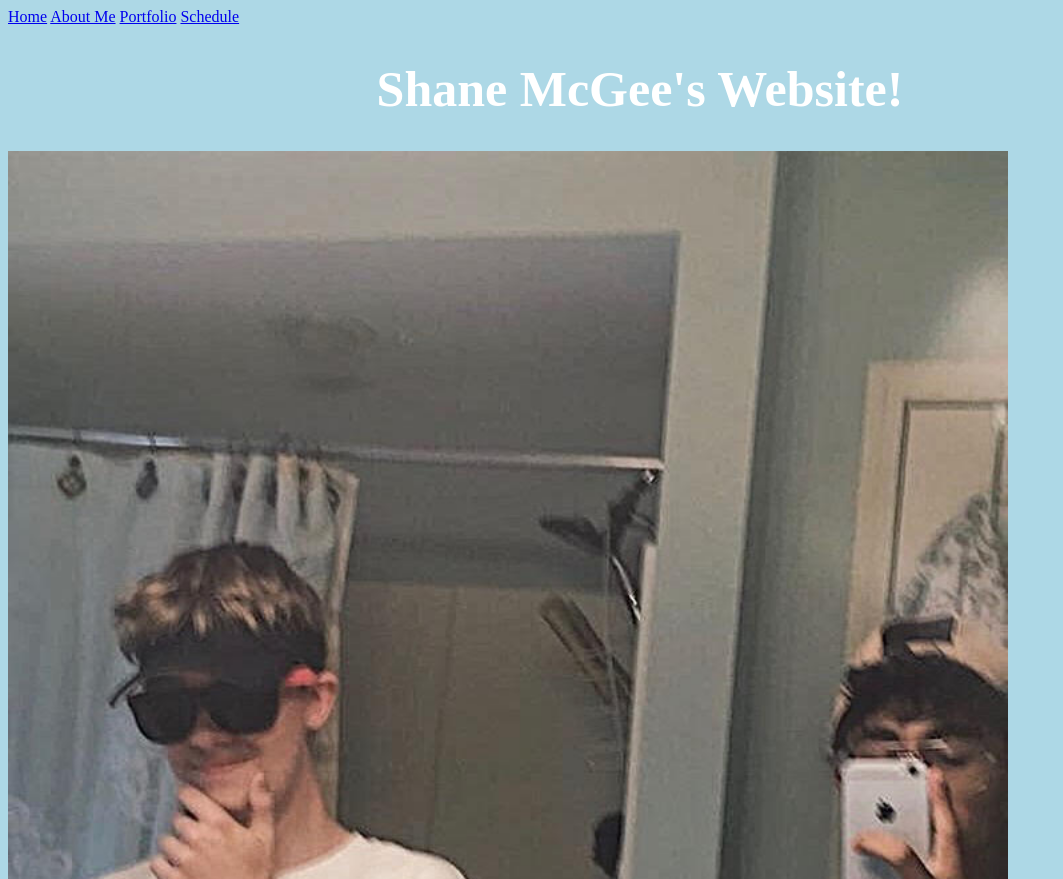
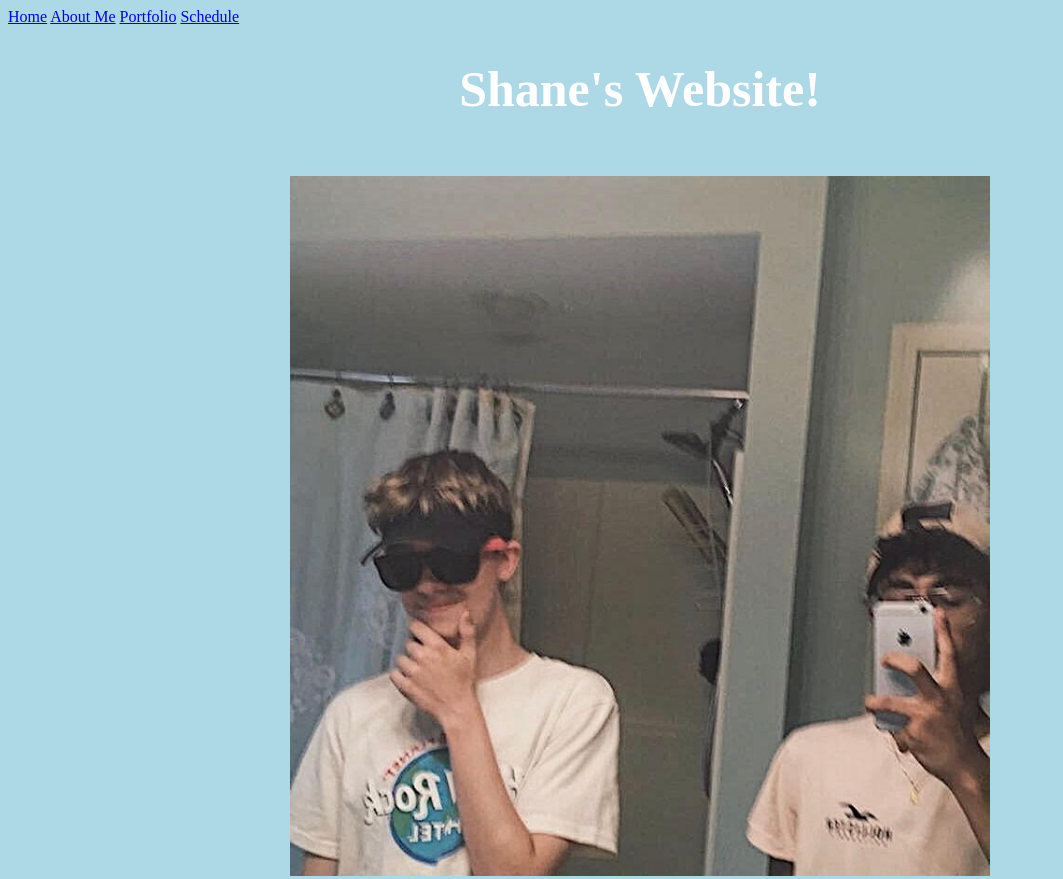
Before and after one commit to smcgee000/Shane_csp2019, a plain HTML site: page index.html in a window 1280 px wide. Shown: the top 879 px of the page, without its empty margins (0-1063 px from the left). Drawn offline with Linux system fonts and the light colour scheme.

Commit message:
Add files via upload

```diff
--- a/Home.css
+++ b/Home.css
@@ -1,5 +1,6 @@
 body {
   background-color: lightblue;
+
 }
 
 h1 {
--- a/index.html
+++ b/index.html
@@ -1,19 +1,23 @@
 <!doctype html>
 <html lang="en">
-	<a href="index.html">Home</a>
+<head>
+	<link href="home.css" rel="stylesheet" type="text/css">
+	<meta charset="utf-8">
+	<title>Home</title>
+
+
+</head>
+<body>
+<a href="index.html">Home</a>
 	<a href="aboutme.html">About Me</a>
 	<a href="portfolio.html">Portfolio</a>
 	<a href="classes.html">Schedule</a>
-<head>
-	<link href="home.css" rel="stylesheet" type="text/css">
 
-<meta charset="utf-8">
-<title>Home</title>
-</head>
-<body>
 
-<h1>Shane McGee's Website!</h1>
-<img src="images/unnamed.jpg" height="1000" class="center">
-
+<h1>Shane's Website!
+<br>
+<br>
+<img src="images/unnamed.jpg" height="700" class="center">
+</h1>
 </body>
 </html>
```
